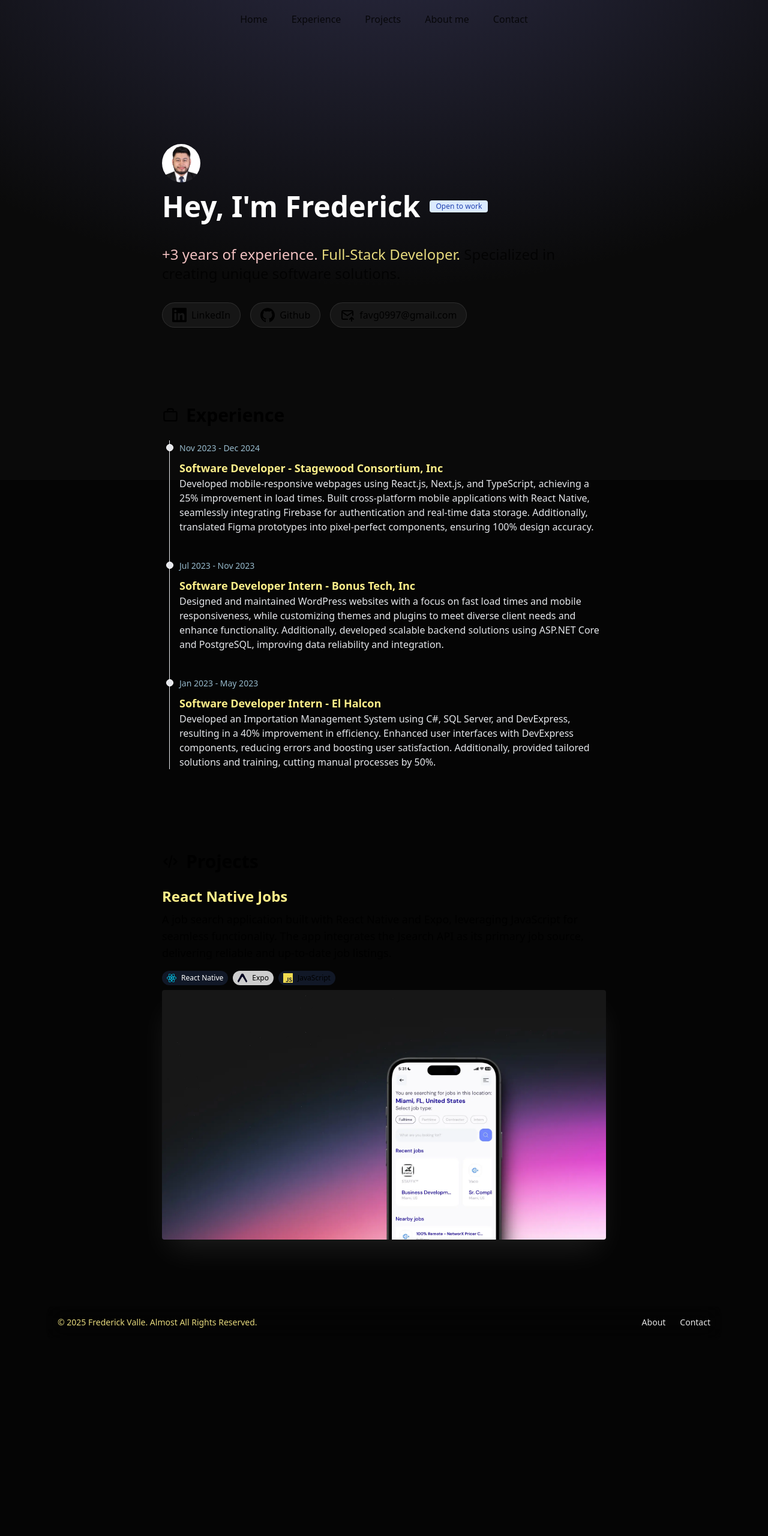
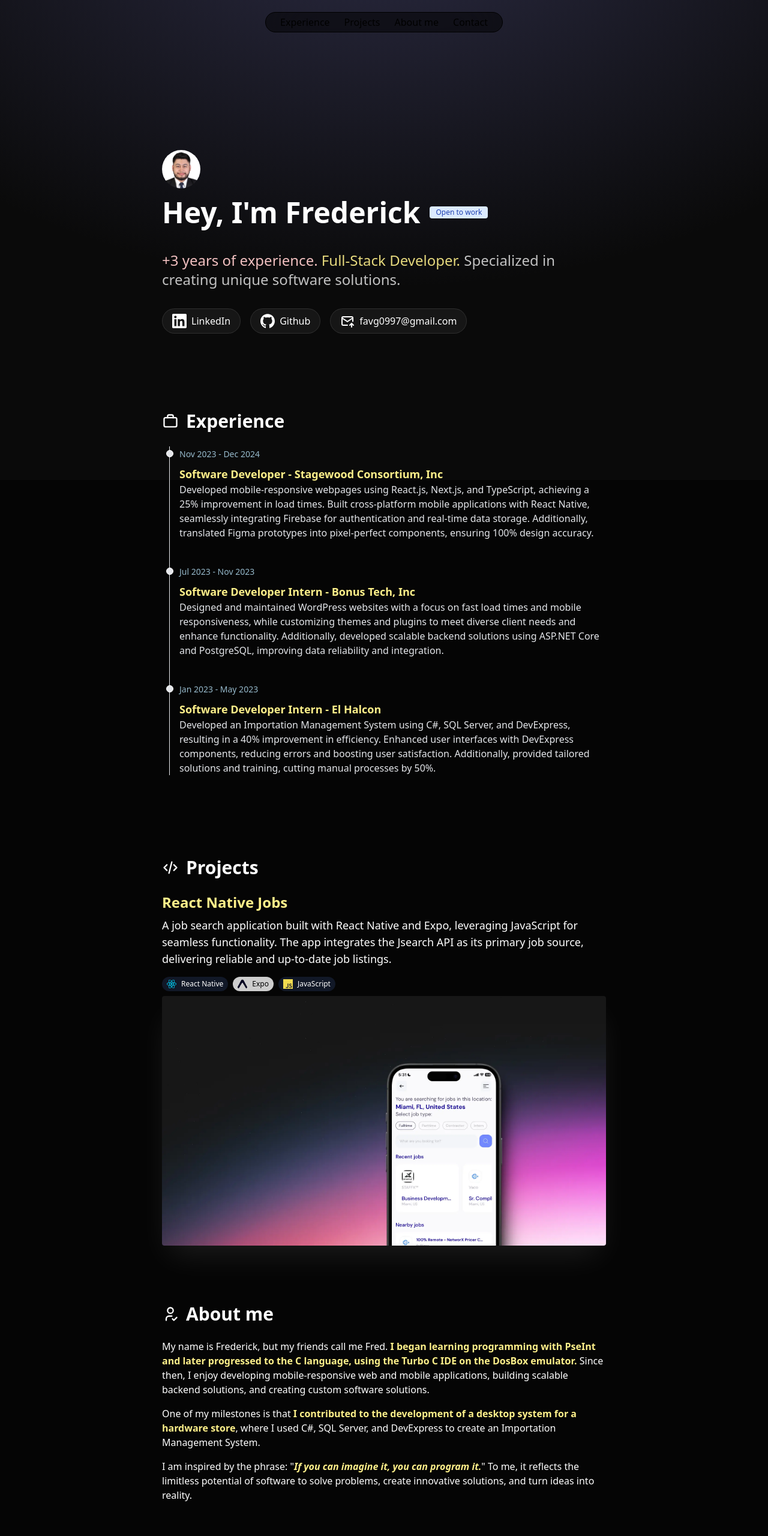
Before and after one commit to frederam/frederam.github.io, an Astro site: page / in a window 1280 px wide. Shown: the top 2560 px of the page at 60% size. Before the commit the page ends 2230 px from the top, so only its background shows below. Built offline with nearby package versions, Linux system fonts and the light colour scheme; Astro itself is replaced by a stand-in of ours.

Commit message:
add about me section

```diff
--- /dev/null
+++ b/src/components/AboutMe.astro
@@ -0,0 +1,19 @@
+<section class="flex gap-x-4">
+  <div class="[&>p]:mb-4 [&>p>strong]:text-yellow-200 [&>p>strong]:font-semibold">
+    <p>
+      My name is Frederick, but my friends call me Fred. <strong>I began learning programming with PseInt and later progressed
+      to the C language, using the Turbo C IDE on the DosBox emulator.</strong> Since then, I enjoy developing mobile-responsive
+      web and mobile applications, building scalable backend solutions, and creating custom software solutions.
+    </p>
+
+    <p>
+      One of my milestones is that<strong> I contributed to the development of a desktop system for a hardware store</strong>, where I
+      used C#, SQL Server, and DevExpress to create an Importation Management System.
+    </p>
+
+    <p>
+      I am inspired by the phrase: "<strong><em class="italic">If you can imagine it, you can program it.</em></strong>" To me, it reflects the limitless
+      potential of software to solve problems, create innovative solutions, and turn ideas into reality.
+    </p>
+  </div>
+</section>
--- a/src/components/Header.astro
+++ b/src/components/Header.astro
@@ -1,9 +1,19 @@
-<header class="flex justify-center items-center py-5 w-full xl:w-[1120px] mx-auto">
-  <nav class="flex flex-row gap-x-10 opacity-80">
-    <a href="#top">Home</a>
-    <a href="#experience">Experience</a>
-    <a href="#projects">Projects</a>
-    <a href="#about-me">About me</a>
-    <a href="mailto:favg0997@gmail.com">Contact</a>
+<header class="flex justify-center items-center
+    mx-auto
+    py-5
+    sticky top-0
+    w-full xl:w-[1120px]
+    z-10">
+  <nav
+    class="border border-black rounded-full
+      px-3 py-1
+      flex flex-row items-center
+     bg-black/50
+      backdrop-blur-2xl"
+  >
+    <a class="hover:bg-white/10 rounded-full px-3 transition" href="/#experience">Experience</a>
+    <a class="hover:bg-white/10 rounded-full px-3 transition" href="/#projects">Projects</a>
+    <a class="hover:bg-white/10 rounded-full px-3 transition" href="/#about-me">About me</a>
+    <a class="hover:bg-white/10 rounded-full px-3 transition" href="mailto:favg0997@gmail.com">Contact</a>
   </nav>
 </header>
--- /dev/null
+++ b/src/components/icons/ProfileCheckIcon.astro
@@ -0,0 +1,14 @@
+<svg
+  {...Astro.props}
+  xmlns="http://www.w3.org/2000/svg"
+  width="24"
+  height="24"
+  viewBox="0 0 24 24"
+  fill="none"
+  stroke="currentColor"
+  stroke-width="2"
+  stroke-linecap="round"
+  stroke-linejoin="round"
+  ><path stroke="none" d="M0 0h24v24H0z" fill="none"></path><path d="M8 7a4 4 0 1 0 8 0a4 4 0 0 0 -8 0"></path><path
+    d="M6 21v-2a4 4 0 0 1 4 -4h4"></path><path d="M15 19l2 2l4 -4"></path></svg
+>
--- a/src/pages/index.astro
+++ b/src/pages/index.astro
@@ -1,10 +1,12 @@
 ---
+import AboutMe from "../components/AboutMe.astro";
 import Badge from "../components/Badge.astro";
 import BriefcaseIcon from "../components/icons/BriefcaseIcon.astro";
 import CodeIcon from "../components/icons/CodeIcon.astro";
 import GitHubIcon from "../components/icons/GitHubIcon.astro";
 import LinkedInIcon from "../components/icons/LinkedInIcon.astro";
 import MailIcon from "../components/icons/Mail.astro";
+import ProfileCheckIcon from "../components/icons/ProfileCheckIcon.astro";
 import Projects from "../components/Projects.astro";
 import SectionContainer from "../components/SectionContainer.astro";
 import SocialPill from "../components/SocialPill.astro";
@@ -13,7 +15,7 @@ import Layout from "../layouts/Layout.astro";
 ---
 
 <Layout>
-  <main class="px-4">
+  <main class="px-4 text-white">
     <SectionContainer class="pt-44 pb-32">
       <img class="rounded-full size-16 mb-4" src="profile.jpeg" alt="profile photo" />
       <h1 class="text-white text-3xl md:text-4xl xl:text-5xl font-bold flex flex-row gap-x-4 pb-6 lg:pb-10">
@@ -61,5 +63,12 @@ import Layout from "../layouts/Layout.astro";
       </h2>
       <Projects />
     </SectionContainer>
+    <SectionContainer id="about-me">
+      <h2 class="text-3xl font-semibold mb-6 flex gap-x-3 items-center">
+        <ProfileCheckIcon class="size-7"/>
+        About me
+      </h2>
+      <AboutMe />
+    </SectionContainer>
   </main>
 </Layout>
```
Also changed, not shown: public/fred.JPG (added).
